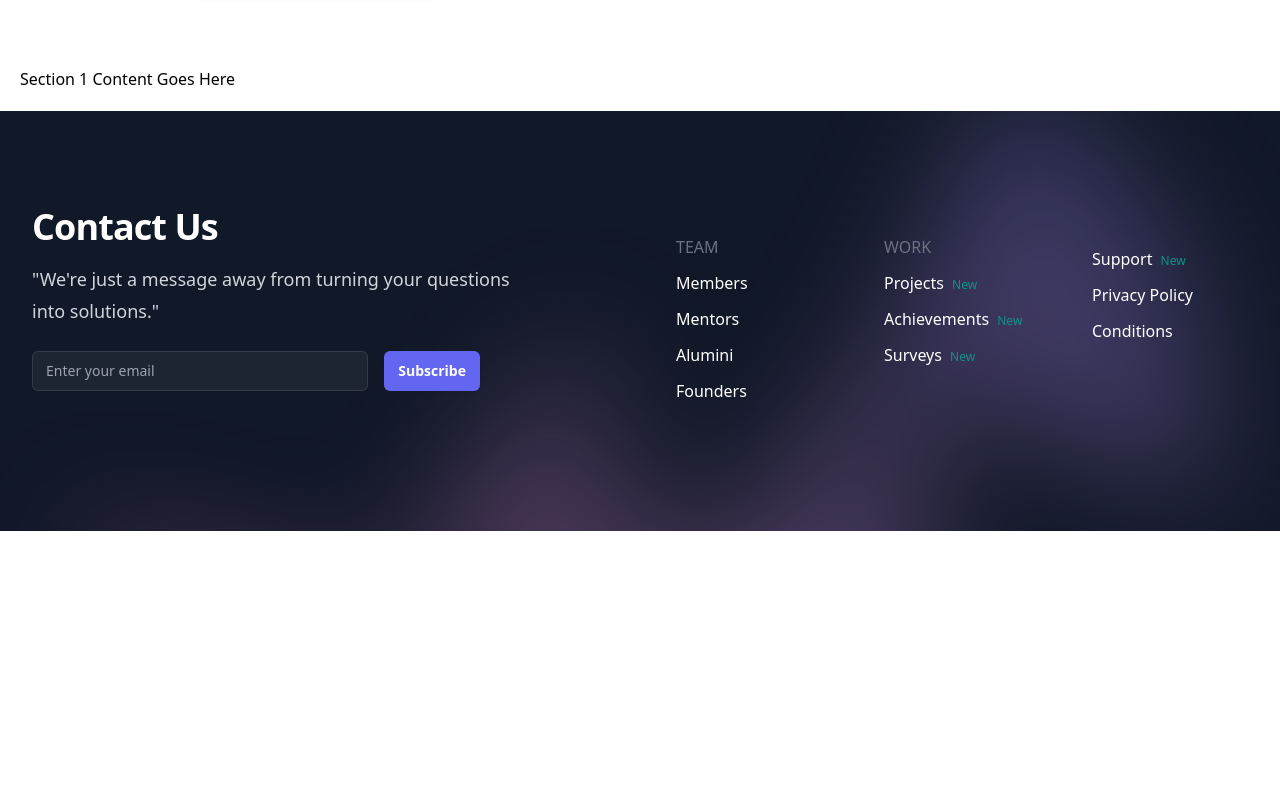
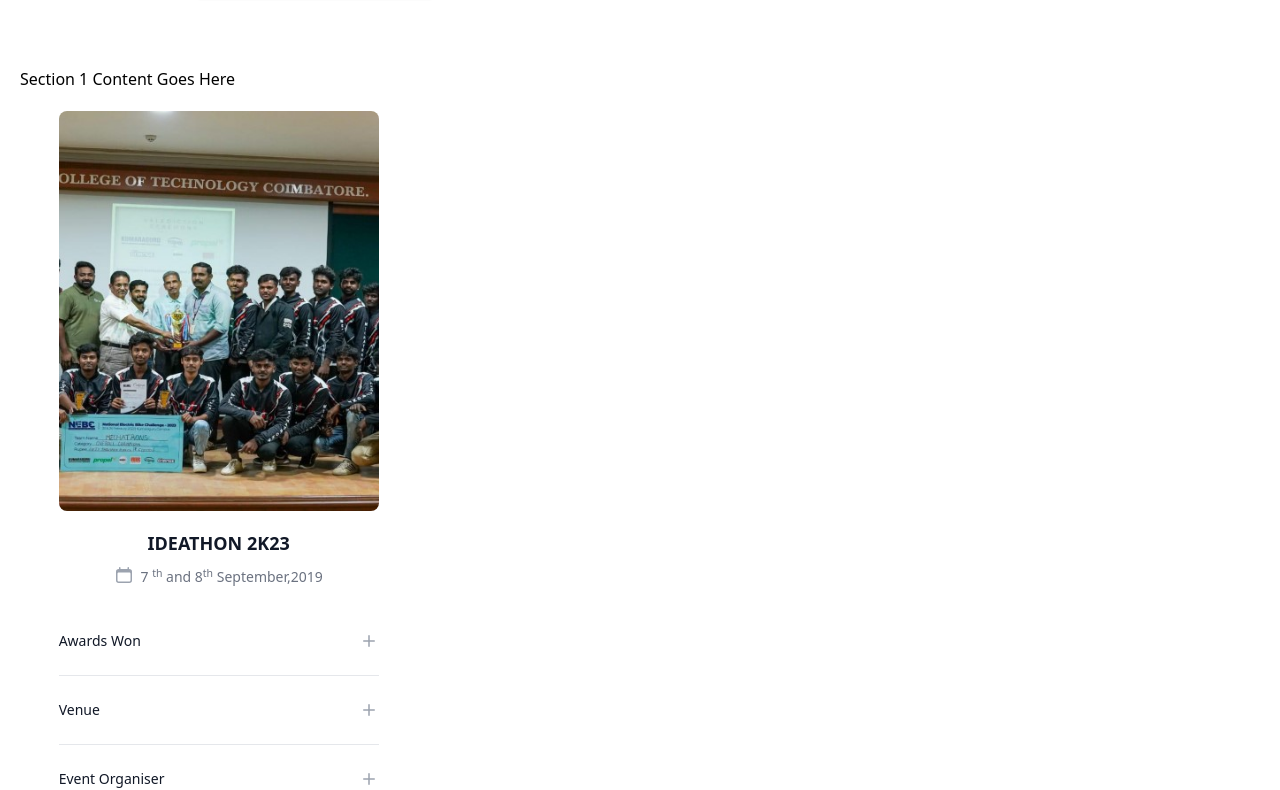
Before and after one commit to SRIRAMS2002/mechatrons07, a Next.js app: page /Achievements in a window 1280 px wide. Shown: the part 193-983 px from the top of the page. Before the commit the page ends 800 px from the top, so only its background shows below. Built offline with nearby package versions, Linux system fonts and the light colour scheme.

Commit message:
Achievements list ui updated

```diff
--- a/src/pages/Achievements.js
+++ b/src/pages/Achievements.js
@@ -8,12 +8,18 @@ import {
 } from "@headlessui/react";
 import Navbar from "@/Components/Navbar";
 import Footer from "@/Components/Footer";
-
+import Kabliesh from "../../public/Team/Members/21-25 KABILESH.webp";
+import Event1 from "../../public/Achievements/event1.jpg";
+import Image from "next/image";
+import { Award } from 'lucide-react';
 import {
   GlobeAsiaAustraliaIcon,
   MagnifyingGlassCircleIcon,
   CheckIcon,
   ChevronUpDownIcon,
+  MinusIcon,
+  PlusIcon,
+  CalendarIcon,
 } from "@heroicons/react/20/solid";
 
 function classNames(...classes) {
@@ -216,6 +222,43 @@ const products = [
 
   // Add more products here
 ];
+const filters = [
+  {
+    id: "color",
+    name: "Awards Won",
+    options: [
+      { value: "white", label: "White", checked: false },
+      { value: "beige", label: "Beige", checked: false },
+      { value: "blue", label: "Blue", checked: true },
+      { value: "brown", label: "Brown", checked: false },
+      { value: "green", label: "Green", checked: false },
+      { value: "purple", label: "Purple", checked: false },
+    ],
+  },
+  {
+    id: "category",
+    name: "Venue",
+    options: [
+      { value: "new-arrivals", label: "New Arrivals", checked: false },
+      { value: "sale", label: "Sale", checked: false },
+      { value: "travel", label: "Travel", checked: true },
+      { value: "organization", label: "Organization", checked: false },
+      { value: "accessories", label: "Accessories", checked: false },
+    ],
+  },
+  {
+    id: "size",
+    name: "Event Organiser",
+    options: [
+      { value: "2l", label: "2L", checked: false },
+      { value: "6l", label: "6L", checked: false },
+      { value: "12l", label: "12L", checked: false },
+      { value: "18l", label: "18L", checked: false },
+      { value: "20l", label: "20L", checked: false },
+      { value: "40l", label: "40L", checked: true },
+    ],
+  },
+];
 
 const Achievements = () => {
   const [activeTab, setActiveTab] = useState("section1");
@@ -251,14 +294,13 @@ const Achievements = () => {
   });
   return (
     <>
-
-
       {/* Main content */}
 
-      <div className=" fixed z-10 top-0 lg:top-0 left-0 right-0 pb-5 ">
+      <div className=" fixed z-10 top-0 lg:top-0 left-0 right-0 ">
         <Navbar />
-      <div className=" normal sm:flex space-y-5 items-center gap-8 mx-auto flex-shrink-0 max-w-3xl px-4  sm:px-6  lg:max-w-7xl bg-white ">
+        <div className=" pb-5  sm:flex space-y-5 items-center  gap-8 mx-auto flex-shrink-0 max-w-3xl px-4  sm:px-6  lg:max-w-7xl bg-white ">
           <div className="sm:hidden ">
+            {/* Search Fn1 */}
             <div className="flex rounded-md  shadow-sm ring-1 ring-inset ring-gray-300 focus-within:ring-2 focus-within:ring-inset focus-within:ring-indigo-600 sm:max-w-md">
               <span className="flex select-none items-center pl-3 text-gray-500 sm:text-sm">
                 Events/
@@ -275,21 +317,17 @@ const Achievements = () => {
               />
             </div>
           </div>
-        {/* Section 1 */}
+          {/* Section all */}
           <div className="items-center">
             {/* ALL */}
-          <button
-            onClick={() => handleTabClick("section1")}
-            className=""
-          >
-
+            <button onClick={() => handleTabClick("section1")} className="">
               <h2 className="text-2xl font-bold leading-7 text-gray-900 sm:truncate sm:text-3xl sm:tracking-tight">
                 All Events
               </h2>
             </button>
           </div>
 
-        {/* Section 2 */}
+          {/* Section list */}
           <div className=" ">
             <Listbox value={selected} onChange={setSelected}>
               {({ open }) => (
@@ -347,7 +385,9 @@ const Achievements = () => {
                                   />
                                   <span
                                     className={classNames(
-                                    selected ? "font-semibold" : "font-normal",
+                                      selected
+                                        ? "font-semibold"
+                                        : "font-normal",
                                       "ml-3 block truncate"
                                     )}
                                   >
@@ -379,7 +419,7 @@ const Achievements = () => {
             </Listbox>
           </div>
 
-        {/* Section 3 */}
+          {/* Search fn 2 */}
           <div className="md:flex hidden ">
             <div className="flex rounded-md  shadow-sm ring-1 ring-inset ring-gray-300 focus-within:ring-2 focus-within:ring-inset focus-within:ring-indigo-600 sm:max-w-md">
               <span className="flex select-none items-center pl-3 text-gray-500 sm:text-sm">
@@ -399,8 +439,6 @@ const Achievements = () => {
           </div>
         </div>
       </div>
-
-
 
       {/* Content */}
       <div className="mx-auto mt-[17rem] sm:mt-[15rem] flex-shrink-0 max-w-3xl px-4 py-3 sm:px-6 sm:py-5 lg:max-w-7xl lg:px-5">
@@ -445,6 +483,120 @@ const Achievements = () => {
         )}
       </div>
 
+      <div className="mx-auto flex-shrink-0 max-w-3xl px-4  sm:px-6  lg:max-w-7xl bg-white ">
+        <div className="grid grid-cols-1 gap-x-6 gap-y-10 sm:grid-cols-2 lg:grid-cols-3 xl:grid-cols-3 xl:gap-x-8">
+          <div className=" mx-auto max-w-[20rem]  ">
+            <Image
+              src={Event1}
+              className="h-[25rem] w-[20rem] rounded-lg object-cover object-center group-hover:opacity-75"
+            />
+            <div className="min-w-0  mt-5 m-5 mx-auto text-center">
+              <p className="text-lg font-semibold leading-6 text-gray-900">
+              IDEATHON 2K23
+              </p>
+
+              <div className="mt-2 flex mx-auto justify-center items-center text-sm text-gray-500">
+                <CalendarIcon
+                  className="mr-1.5 h-5 w-5 flex-shrink-0 text-gray-400"
+                  aria-hidden="true"
+                />
+                <p className="mt-1 truncate text-sm leading-5 text-gray-500">
+                  7 <sup>th</sup> and 8<sup>th</sup> September,2019
+                </p>
+              </div>
+            </div>
+
+            <Disclosure as="div" className="border-b border-gray-200 py-6">
+              {({ open }) => (
+                <>
+                  <h3 className="-my-3 flow-root">
+                    <Disclosure.Button className="flex w-full items-center justify-between bg-white py-3 text-sm text-gray-400 hover:text-gray-500">
+                      <span className="font-medium text-gray-900">
+                        Awards Won
+                      </span>
+                      <span className="ml-6 flex items-center">
+                        {open ? (
+                          <MinusIcon className="h-5 w-5" aria-hidden="true" />
+                        ) : (
+                          <PlusIcon className="h-5 w-5" aria-hidden="true" />
+                        )}
+                      </span>
+                    </Disclosure.Button>
+                  </h3>
+                  <Disclosure.Panel className="pt-6">
+                    <div className="space-y-4">
+                      <div className="flex  items-center">
+
+                      <Award /> Best Innovation idea - $100000
+                      </div>
+                      <div className="flex  items-center">
+
+                      Gold Award – 01
+                      </div>
+                    </div>
+                  </Disclosure.Panel>
+                </>
+              )}
+            </Disclosure>
+            <Disclosure as="div" className="border-b border-gray-200 py-6">
+              {({ open }) => (
+                <>
+                  <h3 className="-my-3 flow-root">
+                    <Disclosure.Button className="flex w-full items-center justify-between bg-white py-3 text-sm text-gray-400 hover:text-gray-500">
+                      <span className="font-medium text-gray-900">Venue</span>
+                      <span className="ml-6 flex items-center">
+                        {open ? (
+                          <MinusIcon className="h-5 w-5" aria-hidden="true" />
+                        ) : (
+                          <PlusIcon className="h-5 w-5" aria-hidden="true" />
+                        )}
+                      </span>
+                    </Disclosure.Button>
+                  </h3>
+                  <Disclosure.Panel className="pt-6">
+                    <div className="space-y-4">
+                      <div className="flex items-center">
+                        <h1>
+                          Vinayaka Mission's Kirupananda Variyar
+                          Engineering College, Salem
+                        </h1>
+                      </div>
+                    </div>
+                  </Disclosure.Panel>
+                </>
+              )}
+            </Disclosure>
+            <Disclosure as="div" className="border-b border-gray-200 py-6">
+              {({ open }) => (
+                <>
+                  <h3 className="-my-3 flow-root">
+                    <Disclosure.Button className="flex w-full items-center justify-between bg-white py-3 text-sm text-gray-400 hover:text-gray-500">
+                      <span className="font-medium text-gray-900">Event Organiser</span>
+                      <span className="ml-6 flex items-center">
+                        {open ? (
+                          <MinusIcon className="h-5 w-5" aria-hidden="true" />
+                        ) : (
+                          <PlusIcon className="h-5 w-5" aria-hidden="true" />
+                        )}
+                      </span>
+                    </Disclosure.Button>
+                  </h3>
+                  <Disclosure.Panel className="pt-6">
+                    <div className="space-y-4">
+                      <div className="flex items-center">
+                        <h1>
+                          Vinayaka Mission's
+                        </h1>
+                      </div>
+                    </div>
+                  </Disclosure.Panel>
+                </>
+              )}
+            </Disclosure>
+          </div>
+        </div>
+      </div>
+
       <Footer />
     </>
   );
```
Also changed, not shown: public/Achievements/event1.jpg (added). Lines whose indentation alone changed are shown as unchanged.
